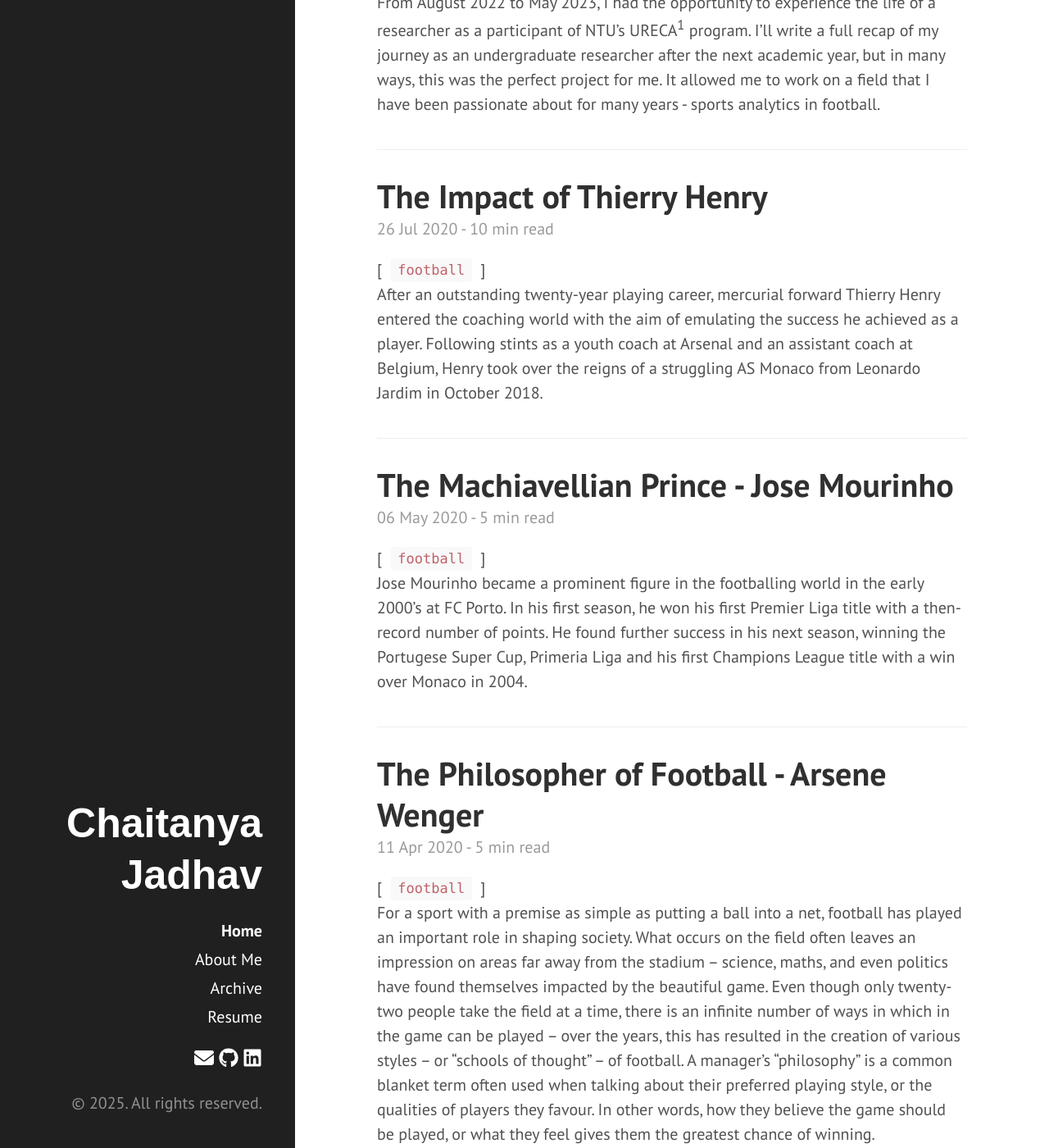
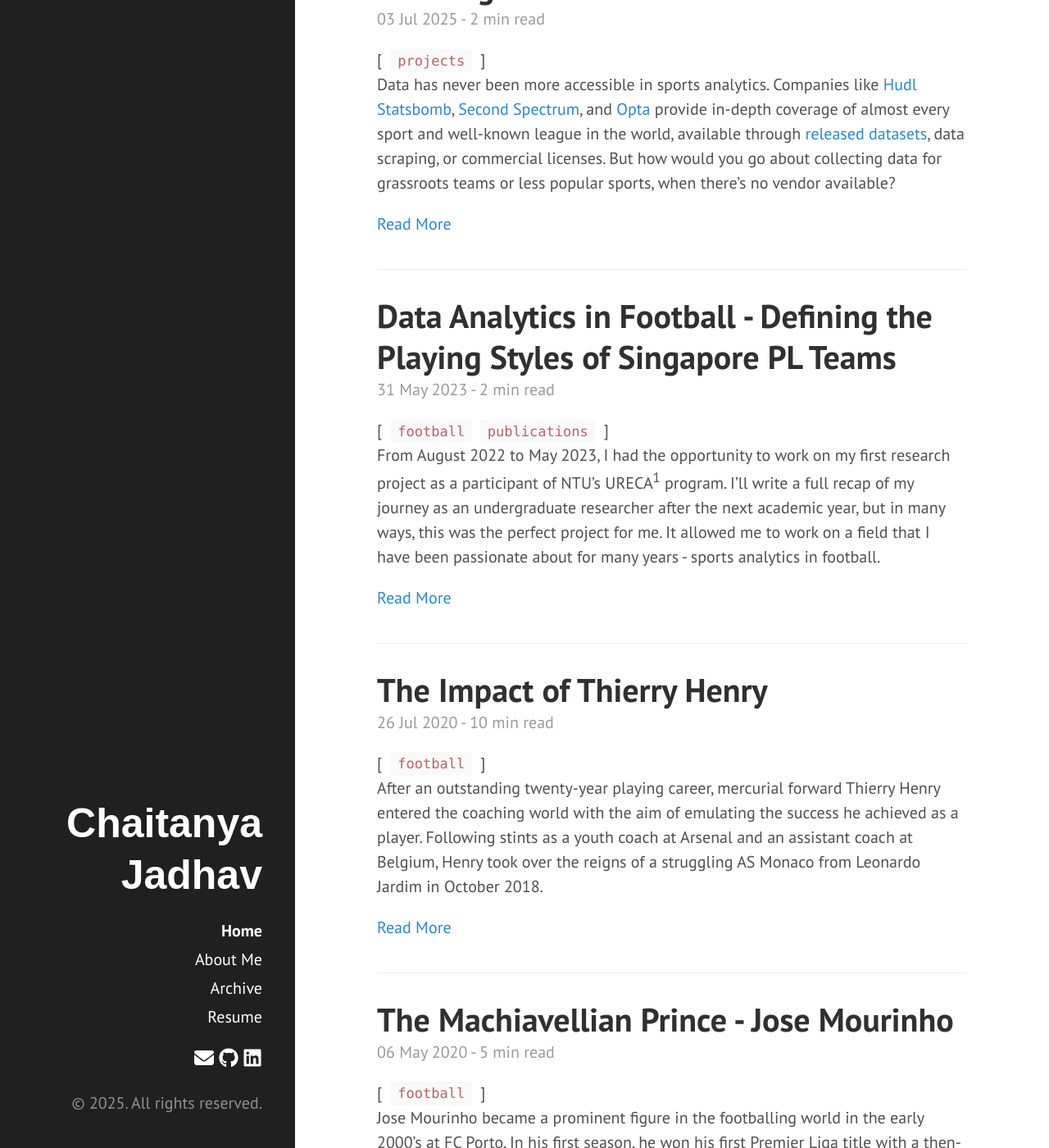
Before and after one commit to indicium15/personal-site, a Jekyll site: the page built from index.html, in a window 1280 px wide and 1400 px high, scrolled down 674 px. Shown: the whole window at 82% size. Built offline with Jekyll 4.4.1, drawn with Linux system fonts in a browser that asks for light colours; the list of posts is cut into pages by our own code; part of the change alters nothing that is shown; some of the changed text lies outside the part shown.

Commit message:
Add ureca 2023 post

```diff
--- a/_posts/2022-05-31-ureca-2022.md
+++ b/_posts/2022-05-31-ureca-2022.md
@@ -7,9 +7,9 @@ tags: football publications
 comments: true
 ---
 
-From August 2022 to May 2023, I had the opportunity to experience the life of a researcher as a participant of NTU's URECA<sup>1</sup> program. I'll write a full recap of my journey as an undergraduate researcher after the next academic year, but in many ways, this was the perfect project for me. It allowed me to work on a field that I have been passionate about for many years - sports analytics in football.
+From August 2022 to May 2023, I had the opportunity to work on my first research project as a participant of NTU's URECA<sup>1</sup> program. I'll write a full recap of my journey as an undergraduate researcher after the next academic year, but in many ways, this was the perfect project for me. It allowed me to work on a field that I have been passionate about for many years - sports analytics in football.
 
-Working with Assoc. Prof John Komar from NIE<sup>2</sup>, we built an Expected Goals model from the last three seasons of Data in the Singapore Premier League, and applied it on top of research conducted by another URECA student to identify which styles of play are effective in Singapore, and which teams use them the most.
+Working with Assoc. Prof John Komar from NIE<sup>2</sup>, we built an Expected Goals model from the last three seasons of Data in the Singapore Premier League, and applied it on top of research conducted by another URECA student to identify which styles of play are effective in Singapore and which teams use them the most.
 
 The full paper and my findings are below if you're interested in taking a look at it! If there's interest in an in-depth runthrough of the code that I wrote for it, I'll be happy to write that up as well.
 
--- /dev/null
+++ b/_posts/2025-07-20-ureca-2023.md
@@ -0,0 +1,134 @@
+---
+layout: post
+title: "Serving Insights: Improving Data-Driven Badminton Analytics with Computer Vision and Machine Learning"
+date: 2025-07-28
+categories: PUBLICATION
+tags: publication
+---
+
+After my first URECA project on [football analytics](https://chaitanyajadhav.com/publications/2023/05/31/ureca-2022/), I was eager to embark on a second research journey. Working again with Assoc Prof John Komar and Julian Tan from NIE, we tackled the challenge of building a data collection pipeline for badminton using computer vision and machine learning. This article outlines our journey in developing the system and our initial findings.
+
+## Motivations
+Performance analysis relies on data obtained from specialized equipment like wearable sensors, or from subscriptions to data providers. This often comes at a substantial cost. The goal of our project was therefore to evaluate the feasbility of collecting data using only broadcast footage, leveraging advancements in machine learning and computer vision.
+
+The proposed system is designed to process men's singles badminton videos and extract relevant data. For the URECA project, we focused on producing the following information:
+
+1. Player positions with respect to the court
+2. Joint angles and distances between joints of players
+
+To arrive at this output, our pipeline follows the steps detailed in the sections below.
+
+## Video Pre-Processing
+To remove noise from the broadcast video, it is essential that the court area is identified and isolated. Therefore, this is the first task of our pipeline. Assuming that the first frame contains a full view of the court, users are required to select the court corners. Subsequently, a mask is generated around the court to remove background noise from spectators and line judges, as illustrated in Figures 1 and 2 below.
+
+<p class="full-width">
+  <img src="{{'/'|relative_url}}assets/ureca2023/figure1.jpg" alt="Video Frame Before Masking" align="center"/>
+  <div style="text-align: center;"><em>Figure 1. Video Frame Before Masking.</em></div>
+</p>
+
+
+<p class="full-width">
+  <img src="{{'/'|relative_url}}assets/ureca2023/figure2.png" alt="Video Frame After Masking" align="center"/>
+  <div style="text-align: center;"><em>Figure 2. Video Frame After Masking.</em></div>
+</p>
+
+
+Additionally, using ORB feature matching between frames, it is possible to filter out video frames which do not contain the full court view. This is useful in filtering out noise from tournament matches from replays and close-ups. After these steps, our video is ready for pose estimation.
+
+## Pose Estimation
+The process of pose estimation inference with OpenPose was handled using the handy [Sports2D](https://github.com/davidpagnon/Sports2D) package by David Pagnon. It is a very robust package that abstracts the process of model loading and inference, and returns the following data points:
+
+1. Joint coordinates
+2. Joint angles, computed using dot product of joint vectors
+3. Joint distances, calculated using euclidean distance
+
+When annotating the results of the pose esitmation model on the pre-processed video, the output is as follows:
+
+<p class="full-width">
+<img src="{{'/'|relative_url}}assets/ureca2023/figure5.png" alt="Output from Pose Estimation" align="center"/>
+<div style="text-align: center;"><em>Figure 3. Annotated Output after Pose Estimation.</em></div>
+</p>
+
+The package is actively developed and currently also supports a variety of other modern pose estimation models that are suitable for cross-platform deployment. After pose estimation is carried out, the following post-processing steps are applied:
+
+1. Normalization of distances using min-max scaling and aspect ratio adjustments
+- Given that videos may differ in resolution and camera zoom, normalization removes scale-related inconsistencies and helps the model focus on relative motion patterns rather than absolute pixel values.
+2. Homography transformation of pose coordinates to the court space to obtain the player's location relative to the court
+- Using the coordinates of the corners of the court, a homography matrix is constructed. The coordinates of the player's feet are subsequently mapped to the coordinates of the court, ensuring a consistent range of values that are not affected by changes in video resolution.
+
+<p class="full-width"><img src="{{'/'|relative_url}}assets/ureca2023/figure6.png" alt="Normalization using min-max scaling" align="center"/>
+<div style="text-align: center;"><em>Figure 4. Effect of Min-Max Normalization.</em>
+</div>
+</p>
+
+## Training Data Collection
+
+While our long-term goal was to create an end-to-end automated pipeline, for the purposes of a URECA project, we set the goals of:
+
+1. Verifying if the collected data can be used for identifying different kinds of shots
+2. Testing the performance of different model architectures for shot classification
+
+Good model outputs, of course, are dependent on the quality and quantity of training data. As someone who has not played a lot of badminton, I was not able to contribute much to this step. There are a lot of nuances in the game which only become clear with domain knowledge, such as the difference between a drop and net shot, or a lift and a push.
+
+Thanks mainly to the efforts of Julian, we were able to collect and annotate data from a set of men's singles matches from the YONEX French Open 2023. For each video, frames where shots were taken were labelled with the following attributes:
+
+| **Category** | **Labels**                                                                 |
+|--------------|----------------------------------------------------------------------------|
+| Grip Type    | Forehand, Backhand, Overhead                                               |
+| Shot Type    | Smash, Drop, Lift, Drive, Net, Push, Tap, Lob, Block, Serve Low, Serve High |
+| Direction    | Straight, Cross, Middle                                                    |
+| Outcome      | Winner, Forced Error, Unforced Error                                       |
+
+To create sequences of data for training a classification model, we padded the labels by 12 frames on each side. For instance, for a shot taken at frame 100, the corresponding shot window in the training data spans frames 88 to 112.
+
+With the training data ready, we can begin to explore the effectiveness of different ML model architectures in shot classification. Due to the relatively small size of the training dataset, we looked to classify the Grip attribute of a shot as a proof of concept.
+
+## Model Training
+
+To compare how different neural network designs perform on the grip classification task, we implemented three model architectures:
+
+1. RNN (Recurrent Neural Network): for capturing short-term frame-to-frame dependencies.
+2. LSTM (Long Short-Term Memory): for modeling longer-term temporal patterns in player movement.
+3. Conv2D (2D Convolutional Neural Network): for learning local spatial patterns across joints and time.
+
+The inputs to the model were the sequences of the joint angles and euclidean distances between keypoints. Additionally, each model was trained on three variations of the dataset:
+
+1. Only bottom player data
+2. Only top player data
+3. Combined dataset of both players
+
+All models were trained for 10 epochs using the Adam optimizer and cross-entropy loss, with a learning rate of 0.001 and a 60:40 train-test split.
+
+## Results
+
+<p class="full-width">
+  <img src="{{'/'|relative_url}}assets/ureca2023/figure7.png" alt="Precision Score by Model and Class" align="center"/>
+  <div style="text-align: center;"><em>Figure 5. Precision Score by Model and Class.</em></div>
+</p>
+
+<p class="full-width">
+  <img src="{{'/'|relative_url}}assets/ureca2023/figure8.png" alt="Recall Score by Model and Class" align="center"/>
+  <div style="text-align: center;"><em>Figure 6. Recall Score by Model and Class.</em></div>
+</p>
+
+<p class="full-width">
+  <img src="{{'/'|relative_url}}assets/ureca2023/figure9.png" alt="F1-Score by Model and Class" align="center"/>
+  <div style="text-align: center;"><em>Figure 7. F1-Score by Model and Class.</em></div>
+</p>
+
+As shown in Figures 5-7 above, the Conv2D model consistently outperformed the RNN and LSTM architectures, consistently achieving the highest F1-scores across all datasets. This suggests that convolutional layers are particularly effective at capturing the local spatial and temporal patterns in joint-based features.
+
+Models trained on bottom player data performed the best overall. This can be attributed to the fact that the bottom player in broadcast videos is usually framed more clearly and occupies a more consistent region of the screen, leading to better pose estimation outputs. On the other hand, models trained on the combined dataset saw a slight drop in performance. This could be due to the fact that the top and bottom players have mirrored movements, introducing noise into the dataset that makes it difficult for the models to generalize. Therefore, we can conclude that training separate models for top and bottom players will lead to the best overall results.
+
+We also found that the overhead grip shots were the easiest to detect across all models. Even the lower-performing RNN was able to identify overhead grips with high precision and recall. This can be explained by the fact that overhead shots like smashes or clears often involve a distinct motion that is already visually easy to distinguish, and hence would be easy to identify in the pose data as well.
+
+In contrast, forehand and backhand grips showed more overlap in their movement signatures, especially when only looking at pose-derived features like joint distances and angles. Consequently, both RNN and LSTM models exhibited difficulty in accurately distinguishing between these grips, possibly due to their limited ability to model fine-grained variations in pose dynamics.
+
+
+## Future Directions
+
+This project was taught me a lot about the fundamentals of computer vision, machine learning, and most importantly, the software engineering principles needed to soundly implement a system from scratch. It also showed me that meaningful data can still be obtained even from constrained inputs.
+
+The research above is just a short preview into the work that has been accomplished by our team in the short span of a year. A lot more work has gone on behind the scenes. Julian is scheduled to present some of our findings at the [International Symposium on Computer Science in Sport](https://iacssconference.org/#/2025) in September. Make sure to [follow him on LinkedIn](https://www.linkedin.com/in/juliantqj/) to get more information on his research!
+
+Lastly, if you'd like to dive deeper, I wrote a full technical paper detailing this project as part of my URECA requirements. You can find it <a href="{{'/'|relative_url}}assets/ureca2023/ureca2023.pdf">here</a>.
--- a/index.html
+++ b/index.html
@@ -21,6 +21,7 @@ title: Home
       ]
     </span>
     {{ post.excerpt }}
+    <a href="{{post.url}}">Read More</a>
   </div>
   <hr>
   {% endfor %}
```
Also changed, not shown: assets/ureca2023/figure1.jpg (added), assets/ureca2023/figure2.png (added), assets/ureca2023/figure3.png (added), assets/ureca2023/figure4.png (added), assets/ureca2023/figure5.png (added), assets/ureca2023/figure6.png (added), assets/ureca2023/figure7.png (added), assets/ureca2023/figure8.png (added), assets/ureca2023/figure9.png (added), 1 other file.
